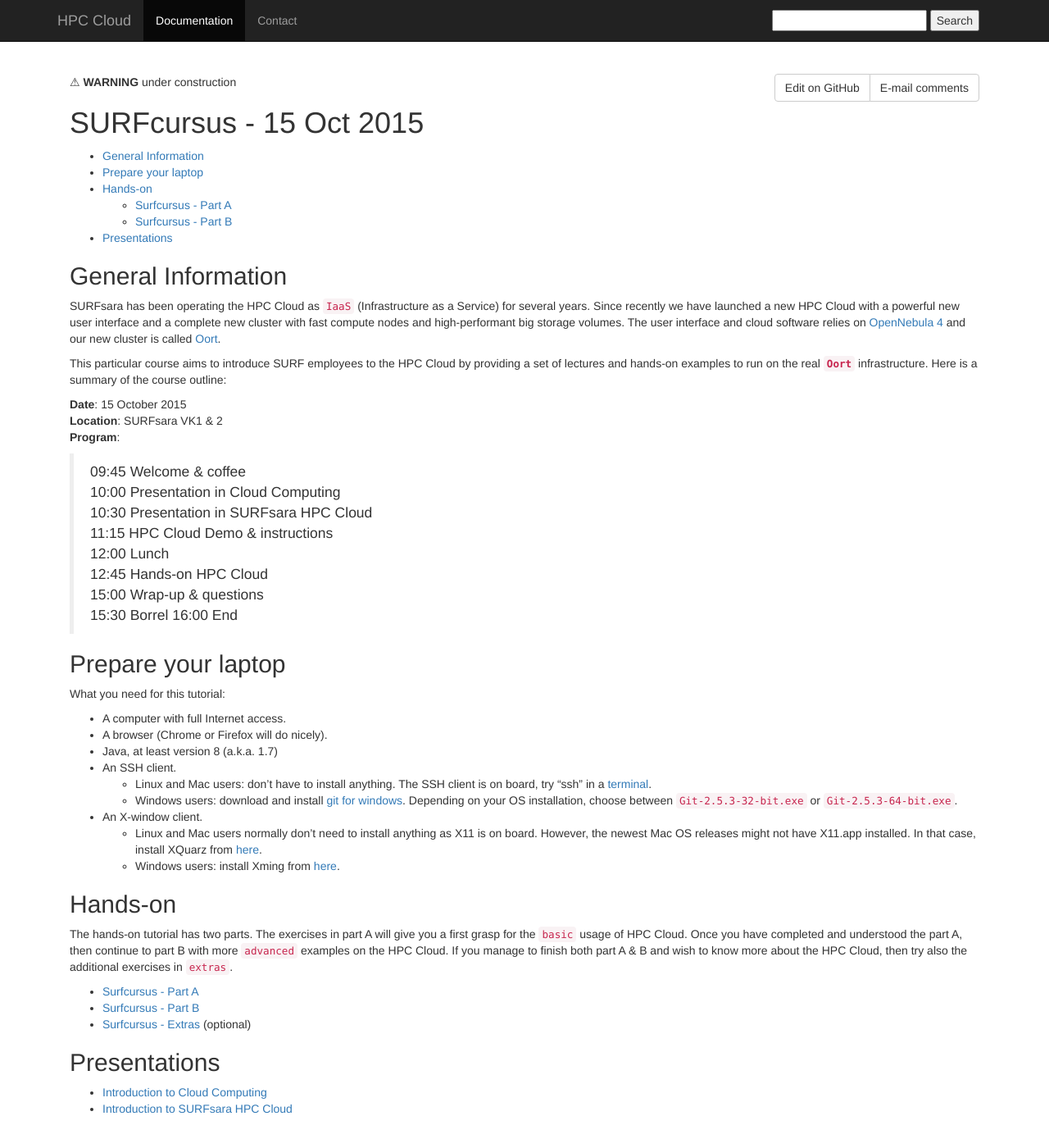
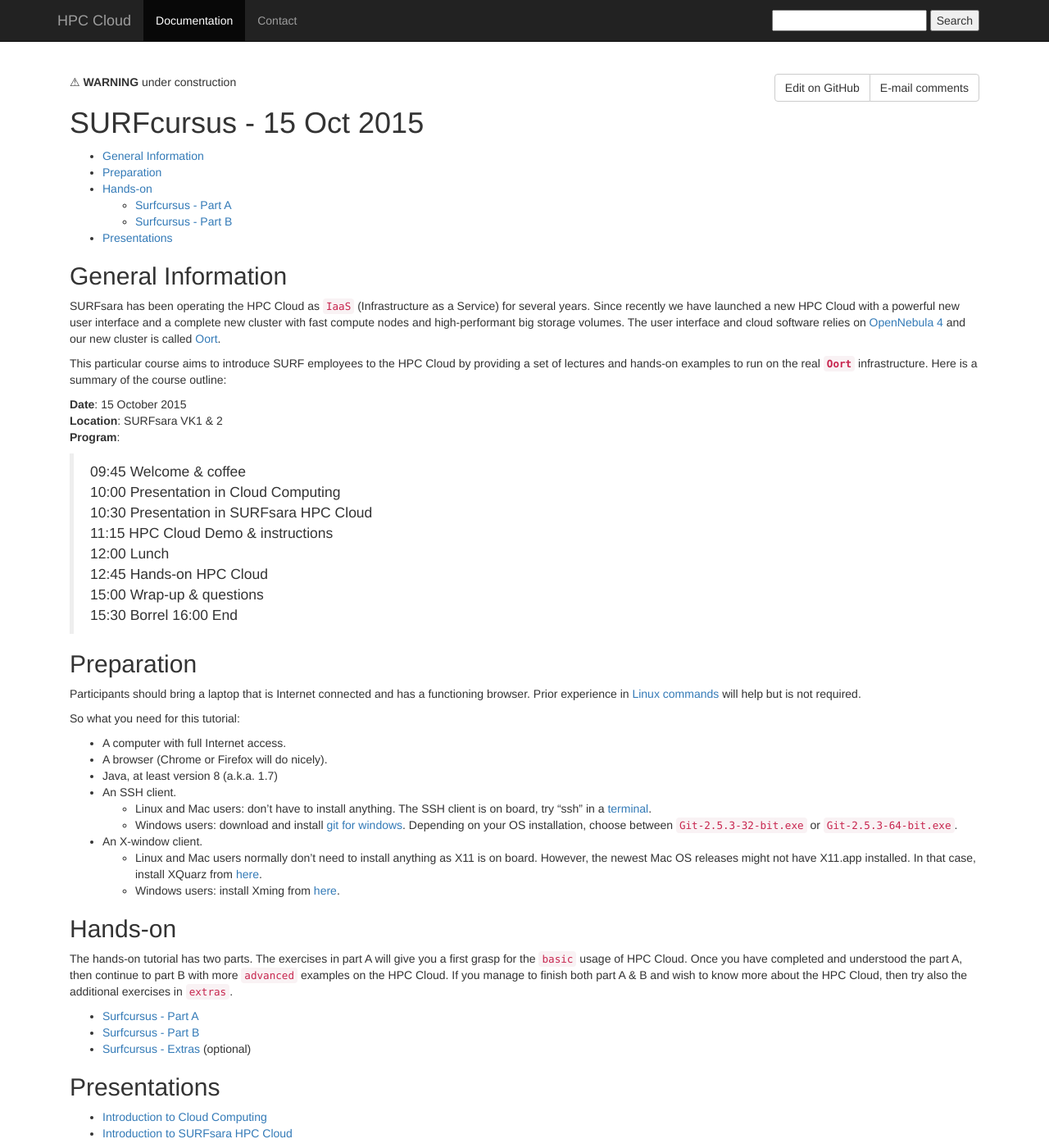
Before and after one commit to sara-nl/clouddocs, a Jekyll site: the page built from surfcursus-2015-Oct-15.markdown, in a window 1280 px wide and 1400 px high. Shown: the whole window at 82% size. Built offline with Jekyll 4.4.1, drawn with Linux system fonts in a browser that asks for light colours.

Commit message:
Update surfcursus-2015-Oct-15.markdown

```diff
--- a/surfcursus-2015-Oct-15.markdown
+++ b/surfcursus-2015-Oct-15.markdown
@@ -7,7 +7,7 @@
 # SURFcursus - 15 Oct 2015
 
 * [General Information](#general) <br>
-* [Prepare your laptop](#preparation) <br>
+* [Preparation](#preparation) <br>
 * [Hands-on](#hands-on) <br>
   * [Surfcursus - Part A](surfcursus-part-A-2015-Oct-15)
   * [Surfcursus - Part B](surfcursus-part-B-2015-Oct-15)
@@ -34,9 +34,11 @@
 15:30 Borrel
 16:00 End
 
-## <a name="preparation"></a>Prepare your laptop
+## <a name="preparation"></a>Preparation
 
-What you need for this tutorial:
+Participants should bring a laptop that is Internet connected and has a functioning browser. Prior experience in [Linux commands](http://cli.learncodethehardway.org/book/) will help but is not required.
+
+So what you need for this tutorial:
 
 * A computer with full Internet access.
 * A browser (Chrome or Firefox will do nicely).
```
